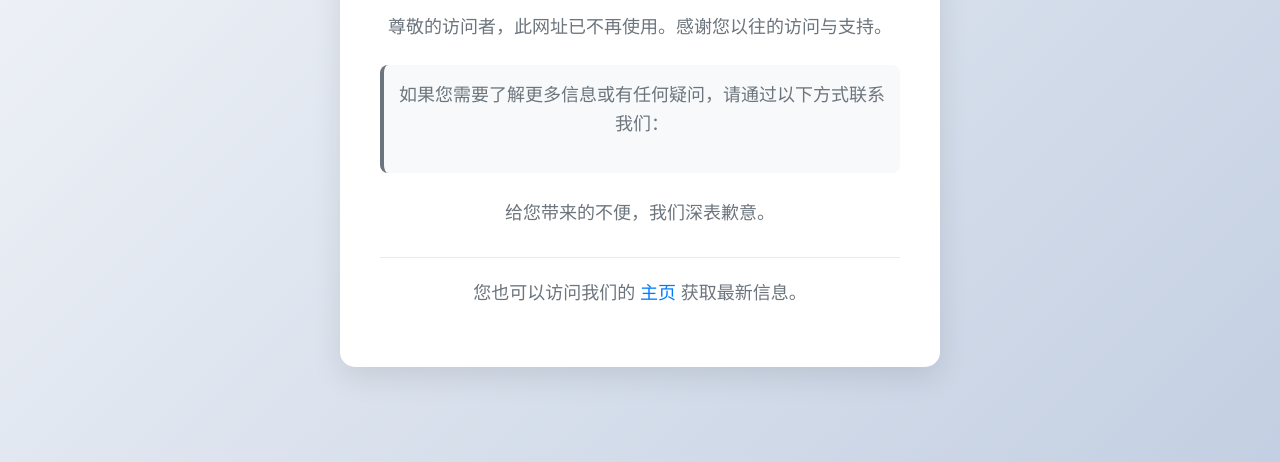
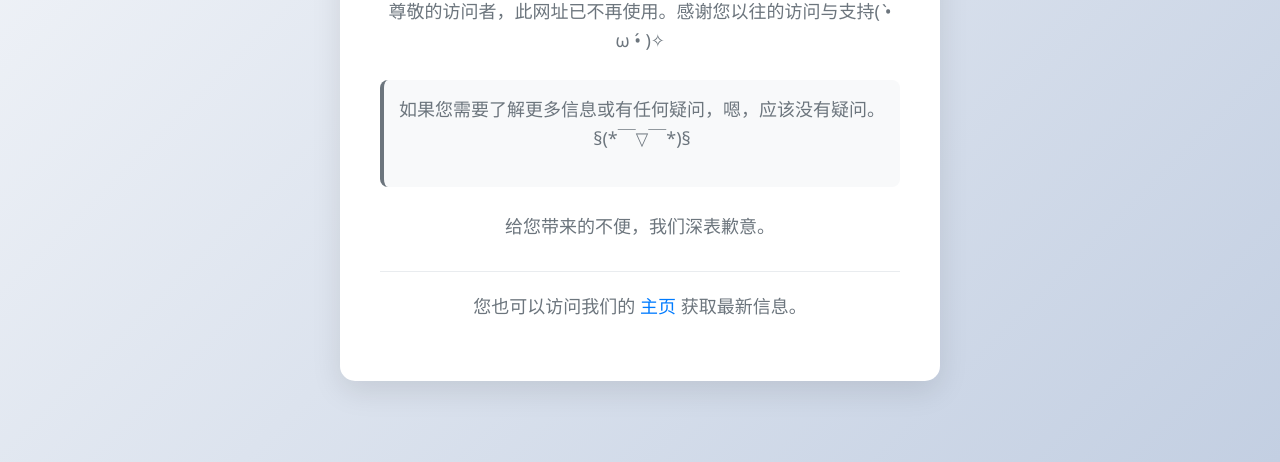
Before and after one commit to Furry-Jack/muweb, a plain HTML site: page index.html in a window 1280 px wide. Shown: the part 338-800 px from the top of the page. Drawn offline with Linux system fonts and the light colour scheme.

Commit message:
Update index.html

```diff
--- a/index.html
+++ b/index.html
@@ -95,10 +95,10 @@
     <div class="container">
         <div class="icon">🔒</div>
         <h1>此网址已停用</h1>
-        <p>尊敬的访问者，此网址已不再使用。感谢您以往的访问与支持。</p>
+        <p>尊敬的访问者，此网址已不再使用。感谢您以往的访问与支持( •̀ ω •́ )✧</p>
 
         <div class="highlight">
-            <p>如果您需要了解更多信息或有任何疑问，请通过以下方式联系我们：</p>
+            <p>如果您需要了解更多信息或有任何疑问，嗯，应该没有疑问。§(*￣▽￣*)§</p>
         </div>
 
         <p>给您带来的不便，我们深表歉意。</p>
```
